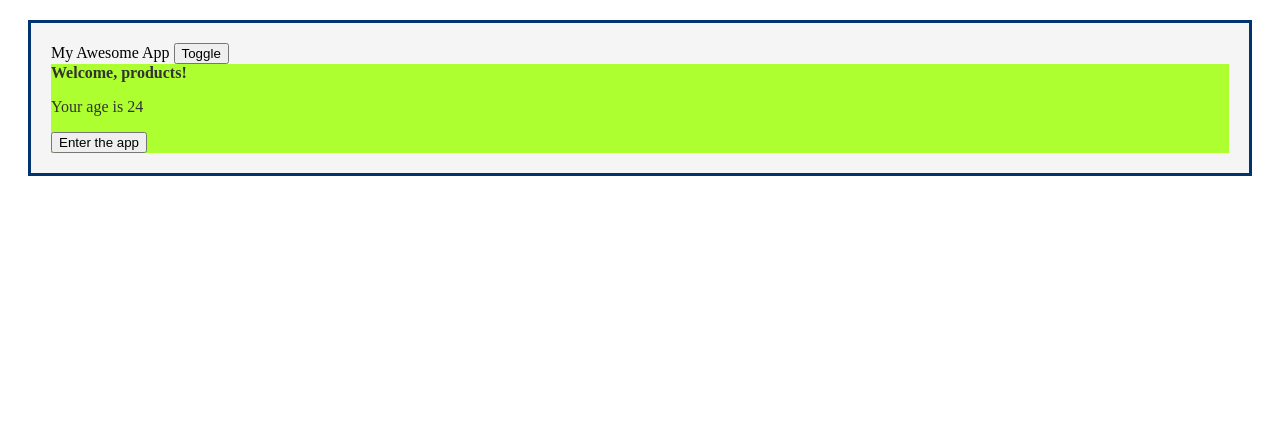
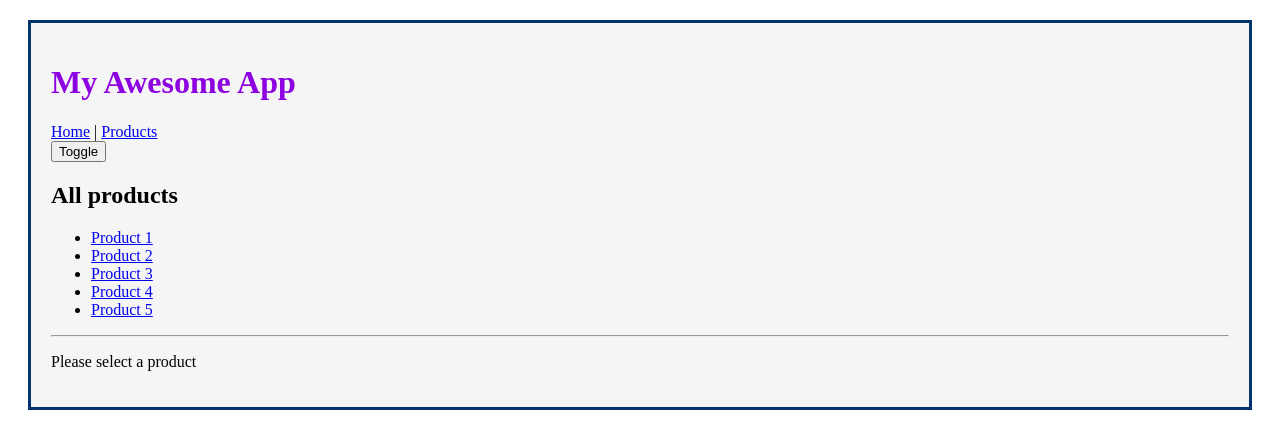
Before and after one commit to CantosCDenise/my-app-learning, a React (Vite) app: page /products in a window 1280 px wide. Shown: the top 448 px of the page. Built offline with nearby package versions, Linux system fonts and the light colour scheme.

Commit message:
React Router video

```diff
--- a/src/App.jsx
+++ b/src/App.jsx
@@ -1,15 +1,26 @@
+import { Catalogue } from "./Catalogue";
 import { Container } from "./Container";
-import { MyUncontrolledForm } from "./MyUncontrolledForm";
+import { Product } from "./Product";
 import { Welcome } from "./Welcome";
-import { Route, Routes } from "react-router-dom";
+import { Link, Route, Routes } from "react-router-dom";
 
 export function App(){
     return (
-    <Container title="My Awesome App">
+    <Container title={<div>
+        <h1>My Awesome App</h1>
+        <div>
+            <Link to="/">Home</Link> | <Link to="products">Products</Link>
+        </div>
+    </div>}>
         <Routes>
             <Route path="/" element={<Welcome age="24"/>} />
-            <Route path="/:name" element={<Welcome age="24"/>} />
-            <Route path="form" element={<MyUncontrolledForm />} />
+            <Route path="products" element={<Catalogue />}>
+                <Route index element={<p>Please select a product</p>}/>
+                <Route path=":id" element={<Product />} />
+            </Route>
+            <Route path="*" element={<div><p>Not Found</p>
+                <Link to="/">Go Home</Link>
+                </div>}/>
         </Routes>
     </Container>
     )
@@ -20,3 +31,6 @@ export function App(){
 
 //al my application is now a descendat of the language-context provider. We can hold any value within a provider.
     //We always need to pass a value to the value prop of a provider (the default value will be used another way)
+
+//I can decide to show something whenever no parameter is passed to the product's root by using an index root.
+//If I only put index without specifying a value is the same as true
--- /dev/null
+++ b/src/Catalogue.jsx
@@ -0,0 +1,25 @@
+import { Link, Outlet } from "react-router-dom";
+
+export function Catalogue() {
+    return (
+        <div>
+            <h2>All products</h2>
+
+            <ul>
+                <li><Link to="/products/1">Product 1</Link></li>
+                <li><Link to="/products/2">Product 2</Link></li>
+                <li><Link to="/products/3">Product 3</Link></li>
+                <li><Link to="/products/4">Product 4</Link></li>
+                <li><Link to="/products/5">Product 5</Link></li>
+            </ul>
+
+            <hr />
+
+            <Outlet />
+        </div>
+    )
+}
+
+//you can use the outlet component to render another component within a routes component
+//and the component that it's getting rendered in place of the outlet is the one that
+//it's passed as the element of the nested roots of the main root.
--- /dev/null
+++ b/src/Product.jsx
@@ -0,0 +1,12 @@
+import { Link, useParams } from "react-router-dom";
+
+export function Product() {
+    const { id } = useParams()
+
+    return (
+        <div>
+            <h3>Product {id}</h3>
+            <Link to="/products">Back</Link>
+        </div>
+    )
+}
```
